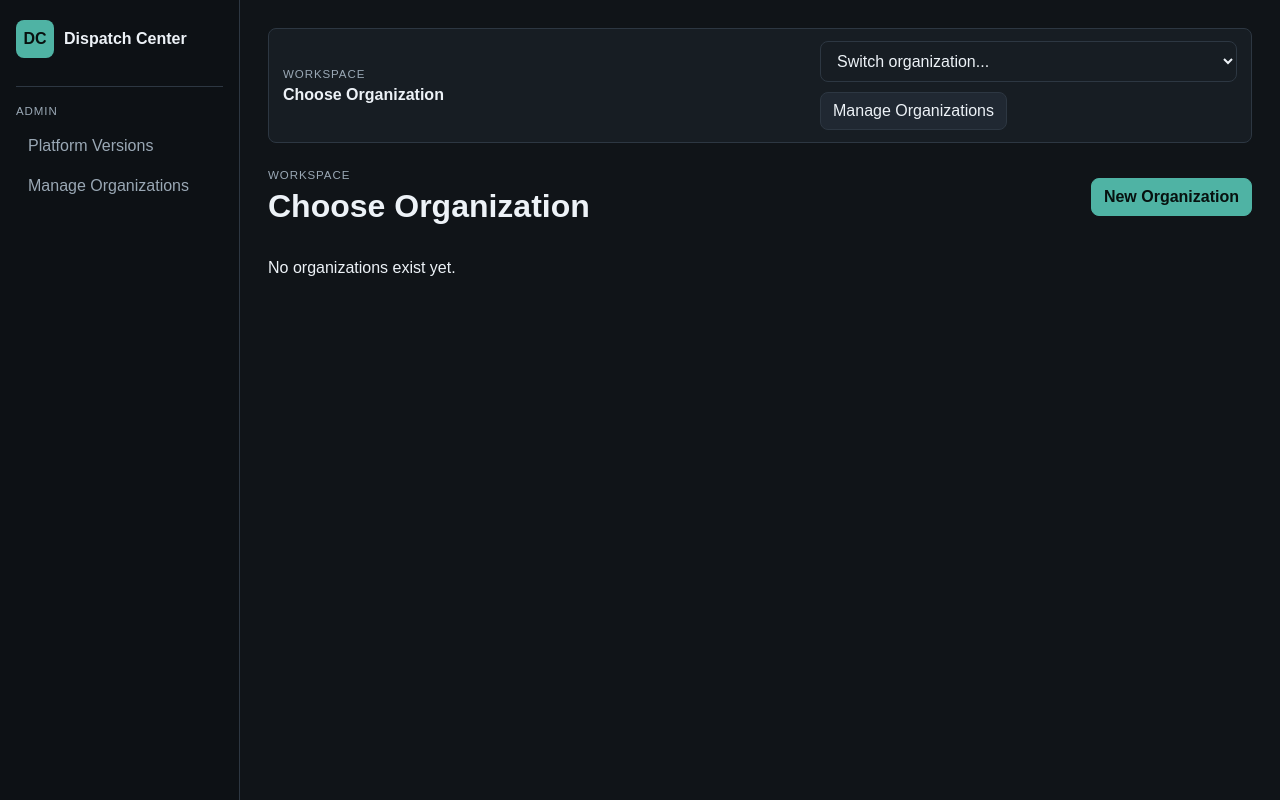
After one commit to johnrcash-cyber/dispatch-center, a Flask app: page /organizations/select in a window 1280 px wide. The commit adds this page. Run offline with Flask 3, Linux system fonts and the light colour scheme.

Commit message:
this is the first update. orgs

```diff
--- a/dispatch_center/__init__.py
+++ b/dispatch_center/__init__.py
@@ -43,4 +43,8 @@ def create_app(config_object=None):
 
     register_seed_command(app)
 
+    from .workspace import workspace_guard
+
+    app.before_request(workspace_guard)
+
     return app
--- a/dispatch_center/routes/organizations.py
+++ b/dispatch_center/routes/organizations.py
@@ -2,9 +2,25 @@ from flask import Blueprint, flash, redirect, render_template, request, url_for
 
 from dispatch_center.forms import form_text
 from dispatch_center.models import Organization, db
+from dispatch_center.workspace import set_active_organization
 
 
 organizations_bp = Blueprint("organizations", __name__, url_prefix="/organizations")
+
+
+@organizations_bp.route("/select")
+def select_organization():
+    organizations = Organization.query.order_by(Organization.name).all()
+    return render_template("organizations/select.html", organizations=organizations)
+
+
+@organizations_bp.route("/set/<int:org_id>", methods=["POST"])
+def set_active_organization_route(org_id):
+    organization = Organization.query.get_or_404(org_id)
+    set_active_organization(organization)
+    flash(f"Workspace switched to {organization.name}.", "success")
+    next_url = request.form.get("next") or url_for("main.dashboard")
+    return redirect(next_url)
 
 
 @organizations_bp.route("/")
@@ -18,6 +34,7 @@ def create_organization():
     organization = Organization()
     if request.method == "POST":
         save_organization(organization)
+        set_active_organization(organization)
         flash("Organization created.", "success")
         return redirect(url_for("organizations.detail_organization", org_id=organization.id))
     return render_template("organizations/form.html", organization=organization, title="New Organization")
--- a/dispatch_center/routes/queue.py
+++ b/dispatch_center/routes/queue.py
@@ -4,6 +4,7 @@ from flask import Blueprint, flash, redirect, render_template, request, url_for
 
 from dispatch_center.forms import form_text
 from dispatch_center.models import PlatformVersion, db
+from dispatch_center.workspace import platform_version_query
 
 
 queue_bp = Blueprint("queue", __name__, url_prefix="/queue")
@@ -12,7 +13,7 @@ queue_bp = Blueprint("queue", __name__, url_prefix="/queue")
 @queue_bp.route("/")
 def publishing_queue():
     versions = (
-        PlatformVersion.query.filter(PlatformVersion.status != "Published")
+        platform_version_query().filter(PlatformVersion.status != "Published")
         .order_by(PlatformVersion.updated_at.desc())
         .all()
     )
@@ -21,7 +22,7 @@ def publishing_queue():
 
 @queue_bp.route("/<int:version_id>/publish", methods=["POST"])
 def mark_published(version_id):
-    version = PlatformVersion.query.get_or_404(version_id)
+    version = platform_version_query().filter(PlatformVersion.id == version_id).first_or_404()
     version.status = "Published"
     version.posted_url = form_text(request.form, "posted_url") or version.posted_url
     version.posted_at = datetime.utcnow()
--- a/dispatch_center/static/app.js
+++ b/dispatch_center/static/app.js
@@ -10,3 +10,12 @@ document.addEventListener("click", async (event) => {
         button.textContent = original;
     }, 1000);
 });
+
+document.addEventListener("change", (event) => {
+    const select = event.target.closest("[data-organization-switcher]");
+    if (!select || !select.value) return;
+
+    const form = select.closest("[data-switcher-form]");
+    form.action = select.value;
+    form.submit();
+});
--- a/dispatch_center/static/styles.css
+++ b/dispatch_center/static/styles.css
@@ -37,7 +37,32 @@ a:hover { text-decoration: underline; }
 nav { display: grid; gap: 6px; }
 nav a { color: var(--muted); padding: 10px 12px; border-radius: var(--radius); }
 nav a:hover { background: var(--panel); color: var(--text); text-decoration: none; }
+.sidebar-admin { border-top: 1px solid var(--line); margin-top: 24px; padding-top: 18px; display: grid; gap: 6px; }
+.sidebar-admin a { color: var(--muted); padding: 8px 12px; border-radius: var(--radius); }
+.sidebar-admin a:hover { background: var(--panel); color: var(--text); text-decoration: none; }
 .main { padding: 28px; max-width: 1400px; width: 100%; }
+.workspace-bar {
+    display: flex;
+    align-items: center;
+    justify-content: space-between;
+    gap: 16px;
+    margin-bottom: 26px;
+    border: 1px solid var(--line);
+    border-radius: var(--radius);
+    background: var(--panel);
+    padding: 12px 14px;
+}
+.workspace-identity { display: flex; align-items: center; gap: 12px; min-width: 0; }
+.workspace-identity img, .workspace-fallback {
+    width: 42px;
+    height: 42px;
+    border-radius: var(--radius);
+    object-fit: cover;
+    background: var(--panel-2);
+}
+.workspace-fallback { display: grid; place-items: center; color: var(--accent-strong); font-weight: 700; }
+.workspace-switcher { display: flex; gap: 10px; align-items: center; flex-wrap: wrap; }
+.workspace-switcher select { min-width: 220px; }
 .page-header, .section-header, .queue-heading { display: flex; align-items: center; justify-content: space-between; gap: 16px; margin-bottom: 18px; }
 h1, h2 { margin: 0; line-height: 1.2; }
 h1 { font-size: 2rem; }
@@ -87,6 +112,18 @@ pre { background: #0d1115; border: 1px solid var(--line); border-radius: var(--r
 .form-actions, .copy-grid, .publish-form { display: flex; gap: 10px; align-items: center; flex-wrap: wrap; }
 .queue-list { display: grid; gap: 16px; }
 .publish-form input { max-width: 420px; }
+.organization-picker { display: grid; grid-template-columns: repeat(auto-fill, minmax(260px, 1fr)); gap: 16px; }
+.organization-card {
+    display: grid;
+    gap: 14px;
+    align-content: start;
+    background: var(--panel);
+    border: 1px solid var(--line);
+    border-radius: var(--radius);
+    padding: 18px;
+}
+.organization-card img { width: 58px; height: 58px; object-fit: cover; border-radius: var(--radius); background: var(--panel-2); }
+.organization-card p { color: var(--muted); }
 .flash-stack { display: grid; gap: 10px; margin-bottom: 18px; }
 .flash { border: 1px solid var(--line); border-radius: var(--radius); background: var(--panel); padding: 10px 12px; }
 .flash.success { border-color: var(--accent); }
--- a/dispatch_center/templates/base.html
+++ b/dispatch_center/templates/base.html
@@ -12,18 +12,50 @@
             <span class="brand-mark">DC</span>
             <span>Dispatch Center</span>
         </a>
+        {% if g.active_organization %}
             <nav>
                 <a href="{{ url_for('main.dashboard') }}">Dashboard</a>
-            <a href="{{ url_for('organizations.list_organizations') }}">Organizations</a>
                 <a href="{{ url_for('campaigns.list_campaigns') }}">Campaigns</a>
                 <a href="{{ url_for('dispatches.list_dispatches') }}">Dispatches</a>
-            <a href="{{ url_for('platform_versions.list_platform_versions') }}">Platform Versions</a>
                 <a href="{{ url_for('media.list_assets') }}">Media Library</a>
                 <a href="{{ url_for('queue.publishing_queue') }}">Publishing Queue</a>
                 <a href="{{ url_for('settings.list_settings') }}">Settings</a>
             </nav>
+        {% endif %}
+        <div class="sidebar-admin">
+            <p class="eyebrow">Admin</p>
+            <a href="{{ url_for('platform_versions.list_platform_versions') }}">Platform Versions</a>
+            <a href="{{ url_for('organizations.list_organizations') }}">Manage Organizations</a>
+        </div>
     </aside>
     <main class="main">
+        <header class="workspace-bar">
+            {% if g.active_organization %}
+                <div class="workspace-identity">
+                    {% if g.active_organization.logo_url %}
+                        <img src="{{ g.active_organization.logo_url }}" alt="">
+                    {% else %}
+                        <span class="workspace-fallback">{{ g.active_organization.name[:2]|upper }}</span>
+                    {% endif %}
+                    <div>
+                        <p class="eyebrow">Workspace</p>
+                        <strong>{{ g.active_organization.name }}</strong>
+                    </div>
+                </div>
+            {% else %}
+                <div><p class="eyebrow">Workspace</p><strong>Choose Organization</strong></div>
+            {% endif %}
+            <form method="post" action="{{ url_for('organizations.set_active_organization_route', org_id=0) }}" class="workspace-switcher" data-switcher-form>
+                <input type="hidden" name="next" value="{{ request.path }}">
+                <select data-organization-switcher>
+                    <option value="">Switch organization...</option>
+                    {% for organization in g.organizations or [] %}
+                        <option value="{{ url_for('organizations.set_active_organization_route', org_id=organization.id) }}" {% if g.active_organization and organization.id == g.active_organization.id %}selected{% endif %}>{{ organization.name }}</option>
+                    {% endfor %}
+                </select>
+                <a class="button" href="{{ url_for('organizations.list_organizations') }}">Manage Organizations</a>
+            </form>
+        </header>
         {% with messages = get_flashed_messages(with_categories=true) %}
             {% if messages %}
                 <div class="flash-stack">
--- a/dispatch_center/templates/campaigns/form.html
+++ b/dispatch_center/templates/campaigns/form.html
@@ -4,7 +4,6 @@
 {% block content %}
 <header class="page-header"><div><p class="eyebrow">Campaign</p><h1>{{ title }}</h1></div></header>
 <form method="post" class="form-grid">
-    {{ select_input("organization_id", "Organization", organizations, campaign.organization_id) }}
     {{ text_input("name", "Name", campaign.name, required=True) }}
     {{ text_input("category", "Category", campaign.category) }}
     {{ text_input("status", "Status", campaign.status or "Planning") }}
--- a/dispatch_center/templates/dashboard.html
+++ b/dispatch_center/templates/dashboard.html
@@ -7,13 +7,13 @@
         <p class="eyebrow">Operations</p>
         <h1>Dashboard</h1>
     </div>
-    <a class="button primary" href="{{ url_for('organizations.create_organization') }}">New Organization</a>
+    <a class="button primary" href="{{ url_for('campaigns.create_campaign') }}">New Campaign</a>
 </header>
 
 <section class="metric-grid">
-    <a class="metric" href="{{ url_for('organizations.list_organizations') }}"><span>{{ counts.organizations }}</span>Organizations</a>
     <a class="metric" href="{{ url_for('campaigns.list_campaigns') }}"><span>{{ counts.campaigns }}</span>Campaigns</a>
     <a class="metric" href="{{ url_for('dispatches.list_dispatches') }}"><span>{{ counts.dispatches }}</span>Dispatches</a>
+    <a class="metric" href="{{ url_for('platform_versions.list_platform_versions') }}"><span>{{ counts.platform_versions }}</span>Platform Versions</a>
     <a class="metric" href="{{ url_for('queue.publishing_queue') }}"><span>{{ counts.queue }}</span>Queued Versions</a>
 </section>
 
--- a/dispatch_center/templates/media/form.html
+++ b/dispatch_center/templates/media/form.html
@@ -8,7 +8,6 @@
     {{ text_input("asset_type", "Asset Type", asset.asset_type or "Image") }}
     {{ text_input("url", "URL", asset.url, type="url") }}
     {{ text_input("alt_text", "Alt Text", asset.alt_text) }}
-    <label><span>Organization</span><select name="organization_id"><option value="">None</option>{% for org in organizations %}<option value="{{ org.id }}" {% if org.id == asset.organization_id %}selected{% endif %}>{{ org.name }}</option>{% endfor %}</select></label>
     <label><span>Campaign</span><select name="campaign_id"><option value="">None</option>{% for campaign in campaigns %}<option value="{{ campaign.id }}" {% if campaign.id == asset.campaign_id %}selected{% endif %}>{{ campaign.name }}</option>{% endfor %}</select></label>
     <label><span>Dispatch</span><select name="dispatch_id"><option value="">None</option>{% for dispatch in dispatches %}<option value="{{ dispatch.id }}" {% if dispatch.id == asset.dispatch_id %}selected{% endif %}>{{ dispatch.title }}</option>{% endfor %}</select></label>
     <label class="check"><input type="checkbox" name="approved" {% if asset.approved %}checked{% endif %}> <span>Approved</span></label>
--- /dev/null
+++ b/dispatch_center/templates/organizations/select.html
@@ -0,0 +1,30 @@
+{% extends "base.html" %}
+{% block title %}Choose Organization | Dispatch Center{% endblock %}
+{% block content %}
+<header class="page-header">
+    <div>
+        <p class="eyebrow">Workspace</p>
+        <h1>Choose Organization</h1>
+    </div>
+    <a class="button primary" href="{{ url_for('organizations.create_organization') }}">New Organization</a>
+</header>
+
+<section class="organization-picker">
+    {% for organization in organizations %}
+        <form method="post" action="{{ url_for('organizations.set_active_organization_route', org_id=organization.id) }}" class="organization-card">
+            {% if organization.logo_url %}
+                <img src="{{ organization.logo_url }}" alt="">
+            {% else %}
+                <span class="workspace-fallback">{{ organization.name[:2]|upper }}</span>
+            {% endif %}
+            <div>
+                <h2>{{ organization.name }}</h2>
+                <p>{{ organization.description or "No description yet." }}</p>
+            </div>
+            <button class="button primary" type="submit">Enter Workspace</button>
+        </form>
+    {% else %}
+        <p>No organizations exist yet.</p>
+    {% endfor %}
+</section>
+{% endblock %}
--- a/dispatch_center/templates/settings/form.html
+++ b/dispatch_center/templates/settings/form.html
@@ -4,7 +4,6 @@
 {% block content %}
 <header class="page-header"><div><p class="eyebrow">Settings</p><h1>{{ title }}</h1></div></header>
 <form method="post" class="form-grid">
-    {{ select_input("organization_id", "Organization", organizations, setting.organization_id) }}
     {{ text_input("platform_name", "Platform Name", setting.platform_name, required=True) }}
     {{ text_input("destination_url", "Destination URL", setting.destination_url, type="url") }}
     {{ text_input("posting_method", "Posting Method", setting.posting_method or "Manual") }}
```
Also changed, not shown: dispatch_center/routes/campaigns.py (+12 -11 lines), dispatch_center/routes/dispatches.py (+9 -6 lines), dispatch_center/routes/main.py (+16 -10 lines), dispatch_center/routes/media.py (+17 -11 lines), dispatch_center/routes/platform_versions.py (+8 -5 lines), dispatch_center/routes/settings.py (+9 -10 lines), dispatch_center/templates/organizations/detail.html (+10 -2 lines), dispatch_center/workspace.py (added, +88 -0 lines), run.py (+5 -2 lines). Lines whose indentation alone changed are shown as unchanged.
